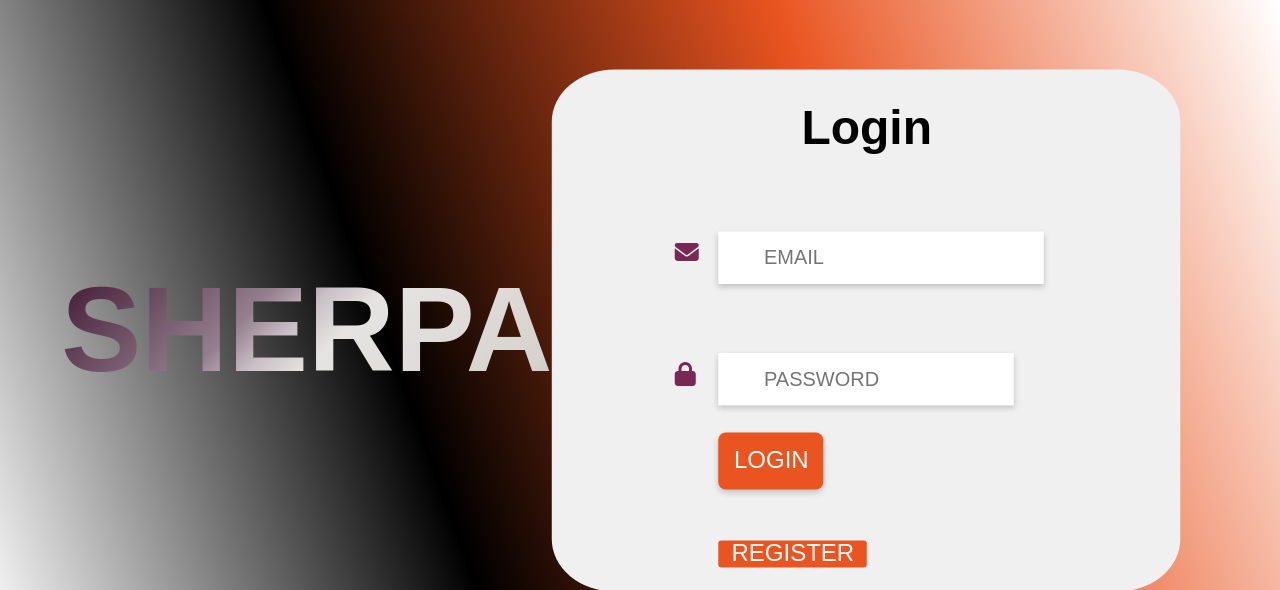
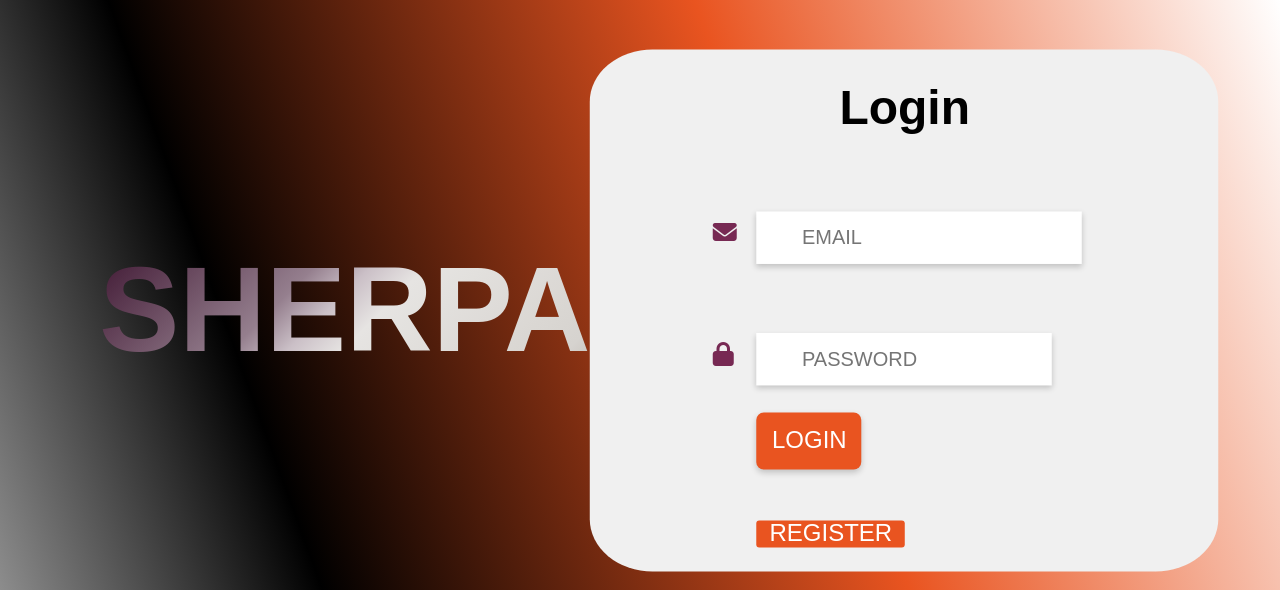
Before and after one commit to mattmallencode/crm, a Flask app: page /login in a window 1280 px wide. Shown: the top 590 px of the page. Run offline with Flask 3, Linux system fonts and the light colour scheme; parts of the project's set-up code (start-up, migrations or seed data) failed here and were passed over; some libraries are stand-ins or nearby versions.

Commit message:
fixing login page

```diff
--- a/application/static/style.css
+++ b/application/static/style.css
@@ -7,8 +7,10 @@
   background-repeat: no-repeat;
   background-size: cover;
   min-height: 100%;
-  min-width: 100%;
-  margin-bottom: 50%;
+  min-width: 90%;
+  margin-bottom: 100%;
+  margin-right: 10%;
+  overflow: hidden;
 }
 
 /* contacts page /*
@@ -751,13 +753,13 @@
   margin: 4px 2px;
   cursor: pointer;
   }
-  #send_invite {
+#send_invite {
 
     border-collapse: collapse;
     width: 100%;
     margin-top: 20px;
     width: 30%;
-  }
+}
 #invite_page input#email {
   padding: 2%;
   margin-bottom: 5%;
@@ -796,10 +798,6 @@
   width: 75%;
 }
 
-  left: 0;
-}
-
-@media (max-width: 1400px) {
 /*login page*/
 #login_box {
   display: flex;
@@ -814,12 +812,8 @@
 
 #contacts_search_button:hover{
   color: white;
-    background-color: #E95420;
-  }
-
-  contacts_search_button{
-
-  }
+  background-color: #E95420;
+}
 
 #dashboard section{
   margin: 0%;
```
